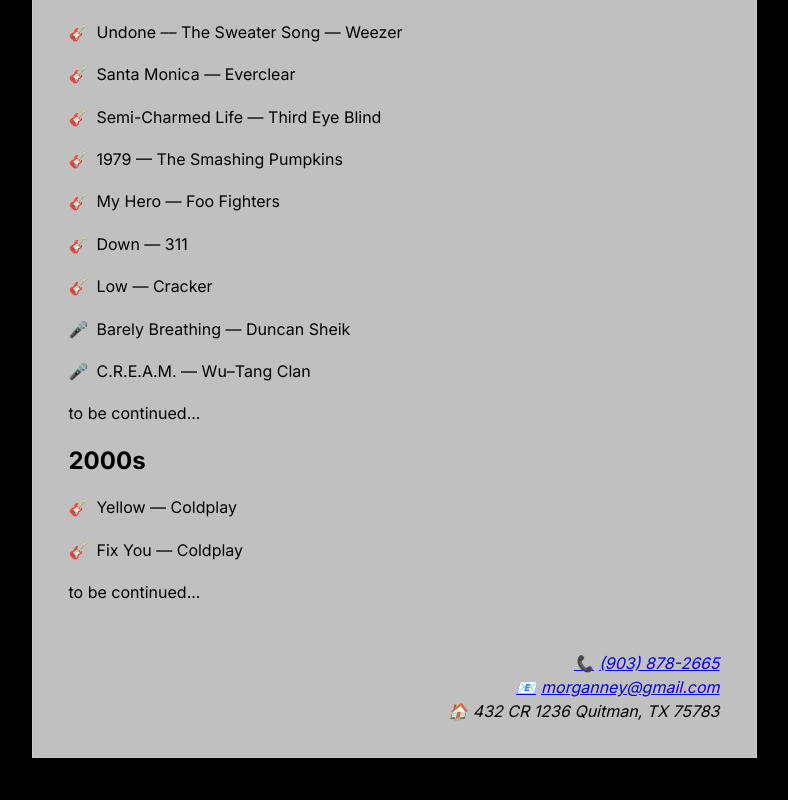
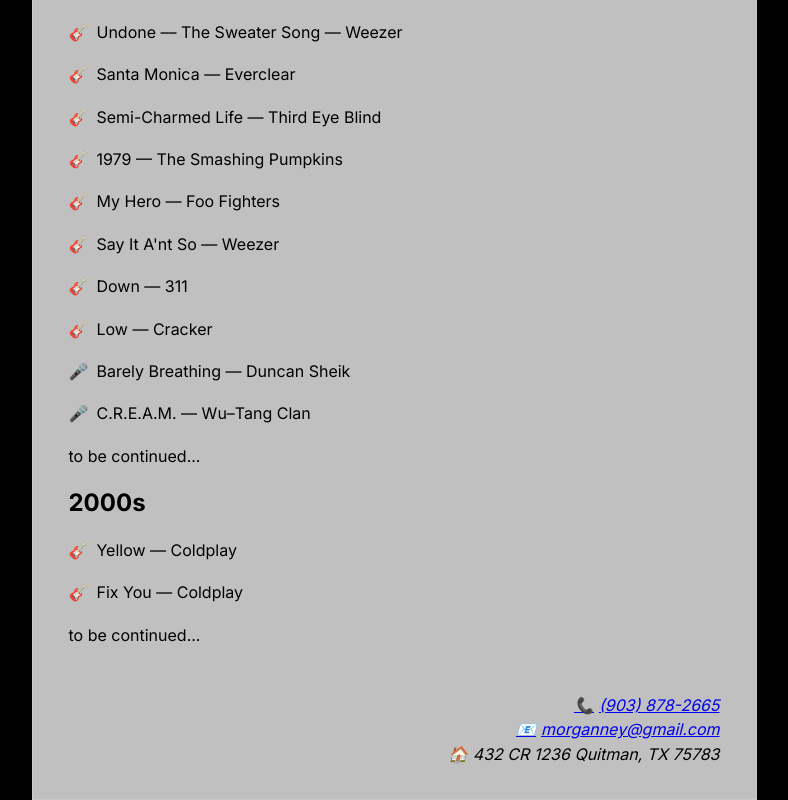
Before and after one commit to morganney/morgan.neys.info, a Next.js app: page /music in a window 1280 px wide. Shown: the part 1594-2394 px from the top of the page, without its empty margins (246-1034 px from the left). Before the commit the page ends 2352 px from the top, so only its background shows below. Built offline with nearby package versions, Linux system fonts and the light colour scheme.

Commit message:
feat: weezer. (#20)

```diff
--- a/app/(personal)/music/page.js
+++ b/app/(personal)/music/page.js
@@ -248,6 +248,12 @@
             </song-details>
           </li>
           <li>
+            <song-details id="ENXvZ9YRjbo">
+              <span slot="icon">🎸</span>
+              <span slot="title">Say It A&apos;nt So &mdash; Weezer</span>
+            </song-details>
+          </li>
+          <li>
             <song-details id="lYBIRHi5-o8">
               <span slot="icon">🎸</span>
               <span slot="title">Down &mdash; 311</span>
```
